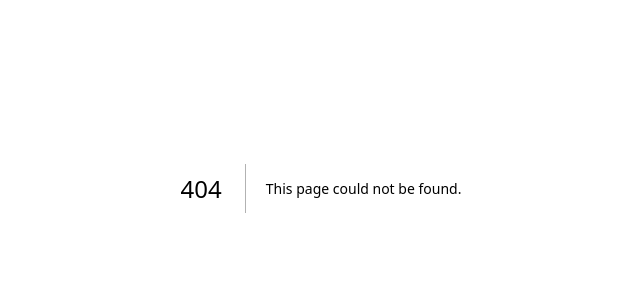
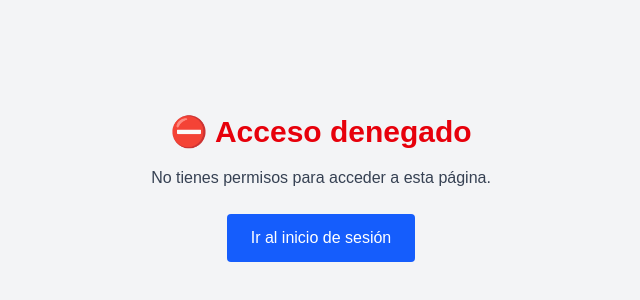
Before and after one commit to jalb850420/EduMentorAI, a Next.js app: page /not-authorized in a window 1280 px wide. Before the commit this address had no page. Shown: the part 212-512 px from the top of the page, without its empty margins (319-959 px from the left). Built offline with nearby package versions, Linux system fonts and the light colour scheme; no server answers.

Commit message:
Se mejora e implementa la validacion de autenticacion a cada pagina

```diff
--- /dev/null
+++ b/app/not-authorized/page.js
@@ -0,0 +1,73 @@
+'use client';
+import { useAuth } from "@/hooks/useAuth";
+import { useRouter } from "next/navigation";
+import { useEffect, useState } from "react";
+
+export default function NotAuthorizedPage() {
+  const { authUser, loading } = useAuth();
+  const router = useRouter();
+  const [redirectLabel, setRedirectLabel] = useState("Redireccionar");
+
+  useEffect(() => {
+    if (!loading) {
+      if (authUser) {
+        switch (authUser.role) {
+          case "admin":
+            setRedirectLabel("Volver al panel de Administrador");
+            break;
+          case "docente":
+            setRedirectLabel("Volver al panel de Docente");
+            break;
+          case "estudiante":
+            setRedirectLabel("Volver al panel de Estudiante");
+            break;
+          case "acudiente":
+            setRedirectLabel("Volver al panel de Acudiente");
+            break;
+          default:
+            setRedirectLabel("Ir al inicio");
+        }
+      } else {
+        setRedirectLabel("Ir al inicio de sesión");
+      }
+    }
+  }, [authUser, loading]);
+
+  const handleRedirect = () => {
+    if (!authUser) {
+      router.push("/login");
+    } else {
+      switch (authUser.role) {
+        case "admin":
+          router.push("/protected/admin");
+          break;
+        case "docente":
+          router.push("/protected/teacher");
+          break;
+        case "estudiante":
+          router.push("/protected/student");
+          break;
+        case "acudiente":
+          router.push("/protected/guardian");
+          break;
+        default:
+          router.push("/");
+      }
+    }
+  };
+
+  return (
+    <div className="min-h-screen flex flex-col items-center justify-center text-center p-6 bg-gray-100 dark:bg-gray-900">
+      <h1 className="text-3xl font-bold text-red-600 mb-4">⛔ Acceso denegado</h1>
+      <p className="text-gray-700 dark:text-gray-300 mb-6">
+        No tienes permisos para acceder a esta página.
+      </p>
+      <button
+        onClick={handleRedirect}
+        className="px-6 py-3 bg-blue-600 text-white rounded hover:bg-blue-700 transition"
+      >
+        {redirectLabel}
+      </button>
+    </div>
+  );
+}
--- a/app/protected/admin/page.js
+++ b/app/protected/admin/page.js
@@ -1,6 +1,35 @@
+// import LogoutButton from "@/components/LogoutButton";
+
+// export default function AdminPage() {
+//   return (
+//     <div className="text-center mt-10">
+//       <h1>👩‍🎓 Bienvenido, Administrador</h1>
+//       <LogoutButton />
+//     </div>
+//   );
+// }
+
+
+'use client';
+import { useAuth } from "@/hooks/useAuth";
+import { useRouter } from "next/navigation";
+import { useEffect } from "react";
 import LogoutButton from "@/components/LogoutButton";
 
 export default function AdminPage() {
+  const { authUser, loading } = useAuth();
+  const router = useRouter();
+
+  useEffect(() => {
+    if (!loading && authUser?.role !== "admin") {
+      router.replace("/not-authorized");
+    }
+  }, [authUser, loading]);
+
+  if (loading || authUser?.role !== "admin") {
+    return <p className="text-center mt-10 text-gray-600">Validando acceso...</p>;
+  }
+
   return (
     <div className="text-center mt-10">
       <h1>👩‍🎓 Bienvenido, Administrador</h1>
--- a/app/protected/student/page.js
+++ b/app/protected/student/page.js
@@ -11,11 +11,24 @@
 
 'use client';
 import { useAuth } from "@/hooks/useAuth";
+import { useRouter } from "next/navigation";
+import { useEffect } from "react";
 import LogoutButton from "@/components/LogoutButton";
 
 export default function EstudiantePage() {
-  const { authUser } = useAuth();
+  // const { authUser } = useAuth();
+  const { authUser, loading } = useAuth();
+  const router = useRouter();
 
+  useEffect(() => {
+    if (!loading && authUser?.role !== "estudiante") {
+      router.replace("/not-authorized");
+    }
+  }, [authUser, loading]);
+
+  if (loading || authUser?.role !== "estudiante") {
+    return <p className="text-center mt-10 text-gray-600">Validando acceso...</p>;
+  }
   return (
     <div className="max-w-7xl mx-auto px-6 py-8 min-h-screen bg-gray-50 dark:bg-gray-900 text-gray-900 dark:text-gray-100">
       {/* Header */}
--- a/app/protected/teacher/page.js
+++ b/app/protected/teacher/page.js
@@ -1,6 +1,23 @@
+'use client';
+import { useAuth } from "@/hooks/useAuth";
+import { useRouter } from "next/navigation";
+import { useEffect } from "react";
 import LogoutButton from "@/components/LogoutButton";
 
 export default function ProfesorPage() {
+  const { authUser, loading } = useAuth();
+  const router = useRouter();
+
+  useEffect(() => {
+    if (!loading && authUser?.role !== "docente") {
+      router.replace("/not-authorized");
+    }
+  }, [authUser, loading]);
+
+  if (loading || authUser?.role !== "docente") {
+    return <p className="text-center mt-10 text-gray-600">Validando acceso...</p>;
+  }
+
   return (
     <div className="text-center mt-10">
       <h1>👩‍🎓 Bienvenido, Profesor</h1>
```
